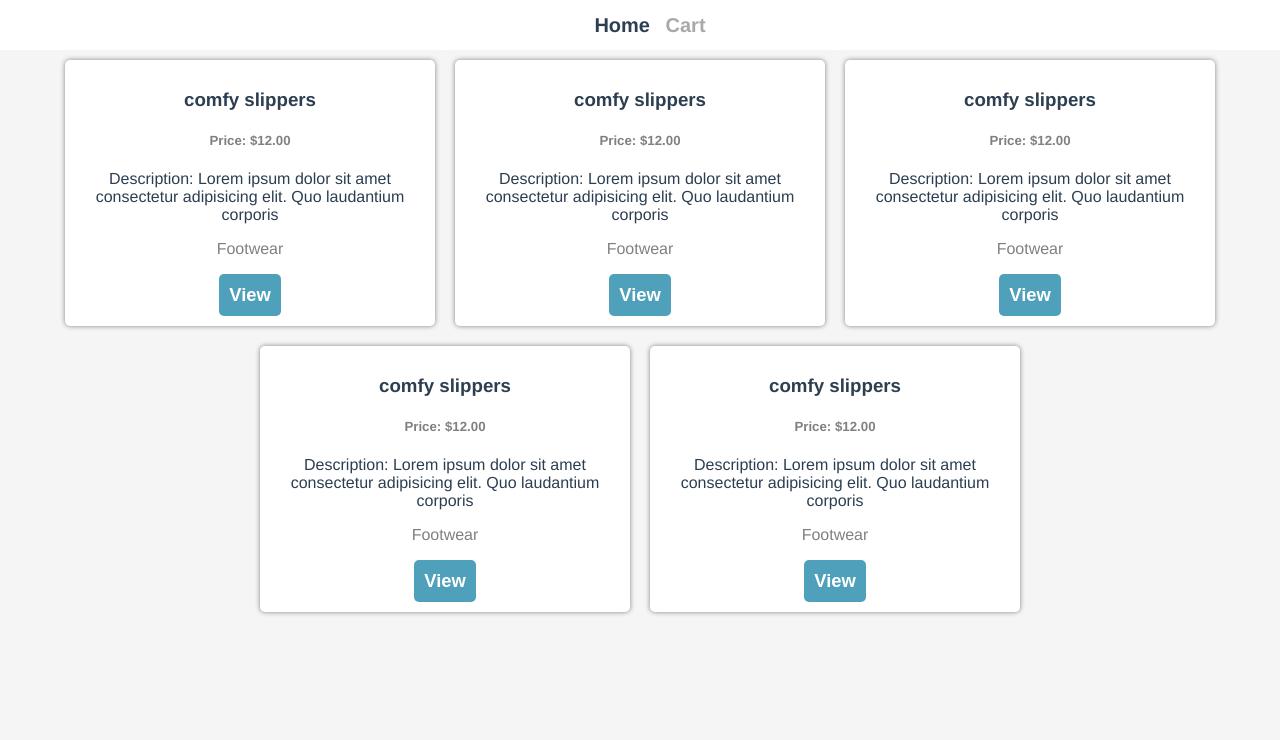
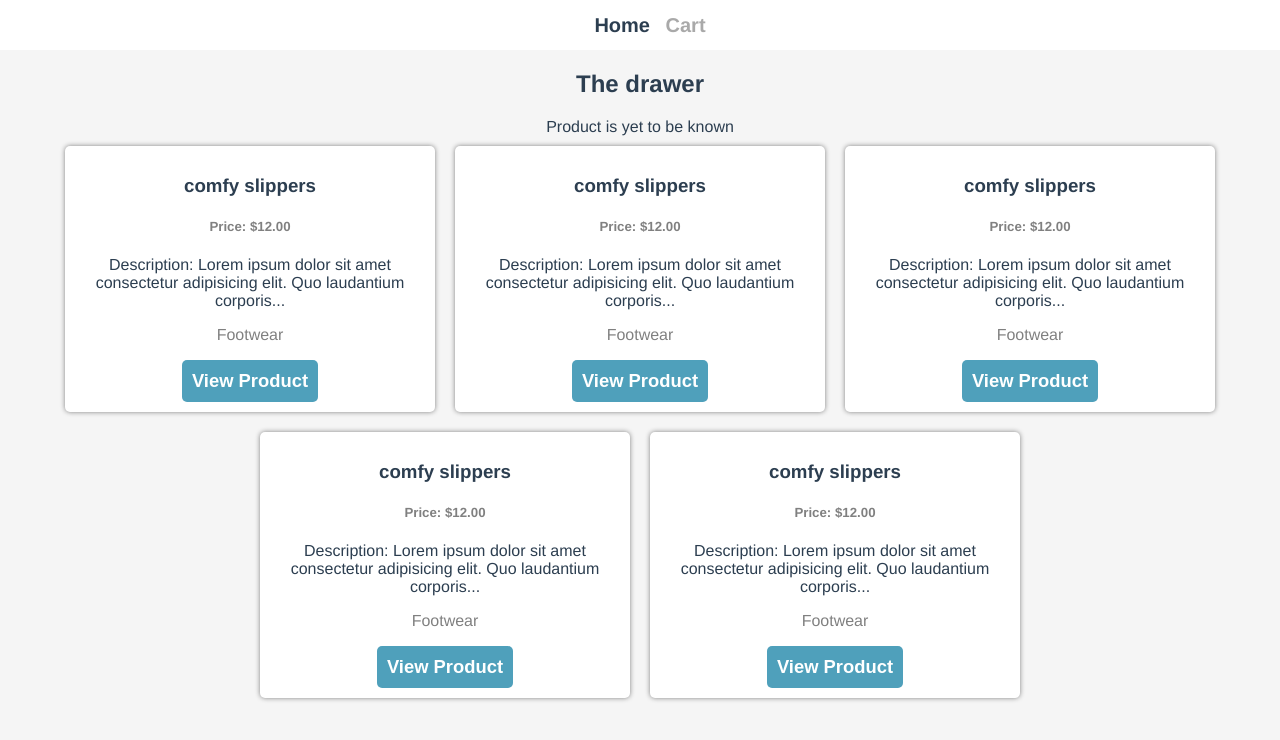
Before and after one commit to vanheaven-ui/vue-shopping-cart, a Vue app: page / in a window 1280 px wide. Shown: the top 740 px of the page. Built offline with nearby package versions, Linux system fonts and the light colour scheme.

Commit message:
Emit custom event from Product Summary
custom event passes the respective product to the Home component

The Home component then passes the product to the ProductDetalsDrawer component

```diff
--- a/src/components/ProductSummaryCard.vue
+++ b/src/components/ProductSummaryCard.vue
@@ -4,7 +4,9 @@
     <h5 class="price">Price: ${{ product.price.toFixed(2) }}</h5>
     <p class="description">Description: {{ description }}</p>
     <p class="text-muted">{{ product.category }}</p>
-    <button class="view-product-button">View</button>
+    <button class="view-product-button" @click="$emit('view-product', product)">
+      View Product
+    </button>
   </div>
 </template>
 
@@ -13,7 +15,7 @@ export default {
   props: ["product"],
   computed: {
     description() {
-      return this.product.description.substring(0, 80);
+      return this.product.description.substring(0, 80) + "...";
     },
   },
 };
--- /dev/null
+++ b/src/components/product/ProductDetailsDrawer.vue
@@ -0,0 +1,13 @@
+<template>
+  <h2>The drawer</h2>
+  <div v-if="!product">Product is yet to be known</div>
+</template>
+
+<script>
+export default {
+  props: ["product"],
+};
+</script>
+
+<style lang="scss">
+</style>
--- a/src/views/Home.vue
+++ b/src/views/Home.vue
@@ -1,25 +1,35 @@
 <template>
   <div class="home">
+    <ProductDetailsDrawer :product="product" />
     <div class="product-cards-container">
       <ProductSummaryCard
         v-for="prod in items"
         :key="prod.id"
         :product="prod"
+        v-on:view-product="viewProduct"
       />
     </div>
   </div>
 </template>
 
 <script>
+import ProductDetailsDrawer from "../components/product/ProductDetailsDrawer.vue";
 import ProductSummaryCard from "../components/ProductSummaryCard.vue";
 import { items } from "../data/items";
 export default {
   name: "Home",
-  components: { ProductSummaryCard },
+  components: { ProductSummaryCard, ProductDetailsDrawer },
   data() {
     return {
       items,
+      product: null,
     };
+  },
+  methods: {
+    viewProduct(prod) {
+      this.product = prod;
+      console.log(prod);
+    },
   },
 };
 </script>
```
